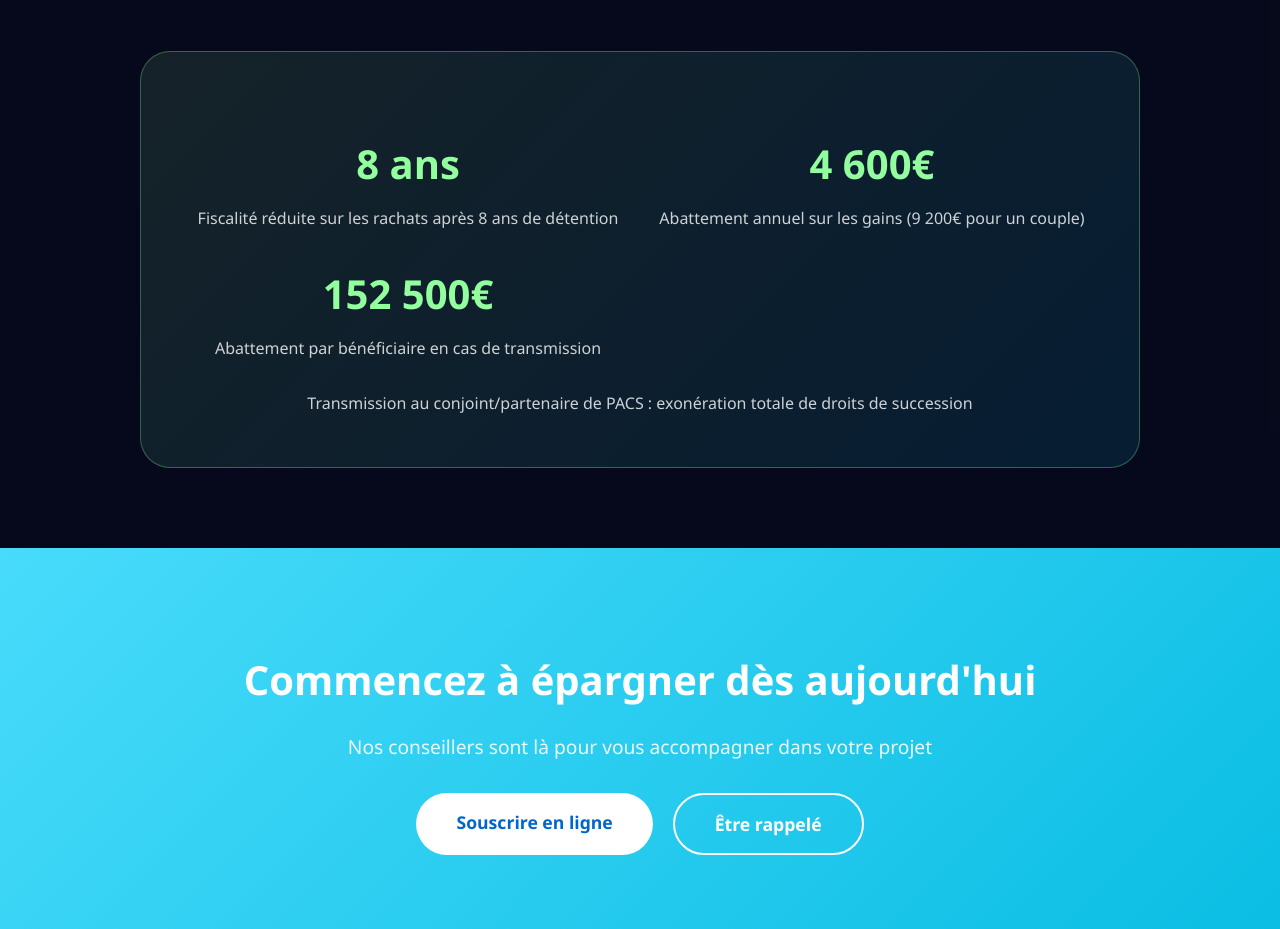
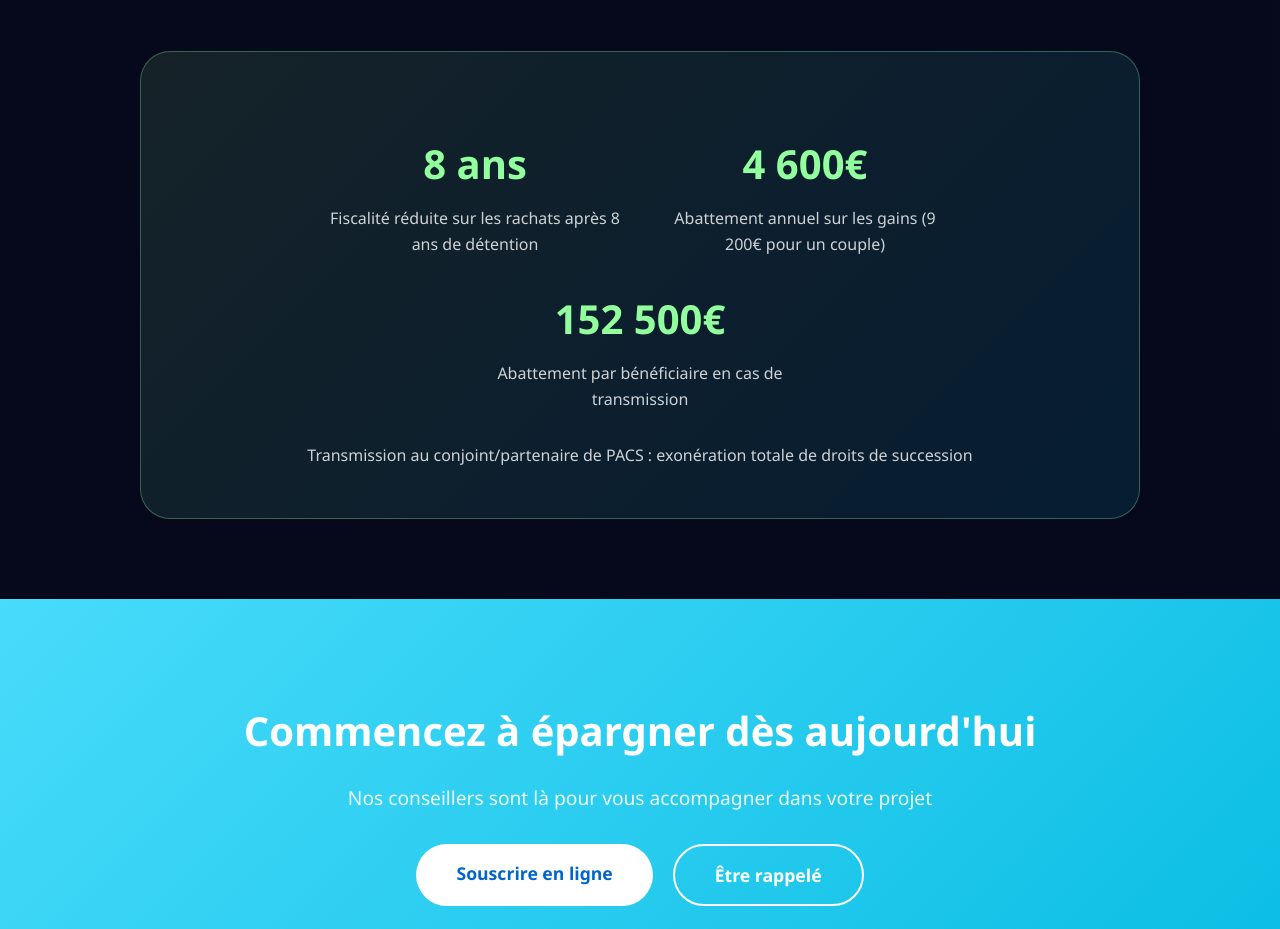
Before and after one commit to le-stagiaire-ag2r/site-GPA, a plain HTML site: page vivepargne.html in a window 1280 px wide. Shown: the part 3380-4309 px from the top of the page. Drawn offline with Linux system fonts and the light colour scheme.

Commit message:
Update vivepargne.html

```diff
--- a/vivepargne.html
+++ b/vivepargne.html
@@ -441,20 +441,17 @@
         }
 
         .tax-points {
-    display: grid;
-    grid-template-columns: repeat(auto-fit, minmax(300px, 1fr));
-    gap: 30px;
-    margin-top: 30px;
-    justify-items: center;
-}
-
-.tax-points .tax-point:last-child:nth-child(3n-2) {
-    grid-column: 1 / -1;
-}
-
+            display: flex;
+            flex-wrap: wrap;
+            justify-content: center;
+            gap: 30px;
+            margin-top: 30px;
+        }
 
         .tax-point {
             text-align: center;
+            min-width: 250px;
+            flex: 0 1 300px;
         }
 
         .tax-number {
```
